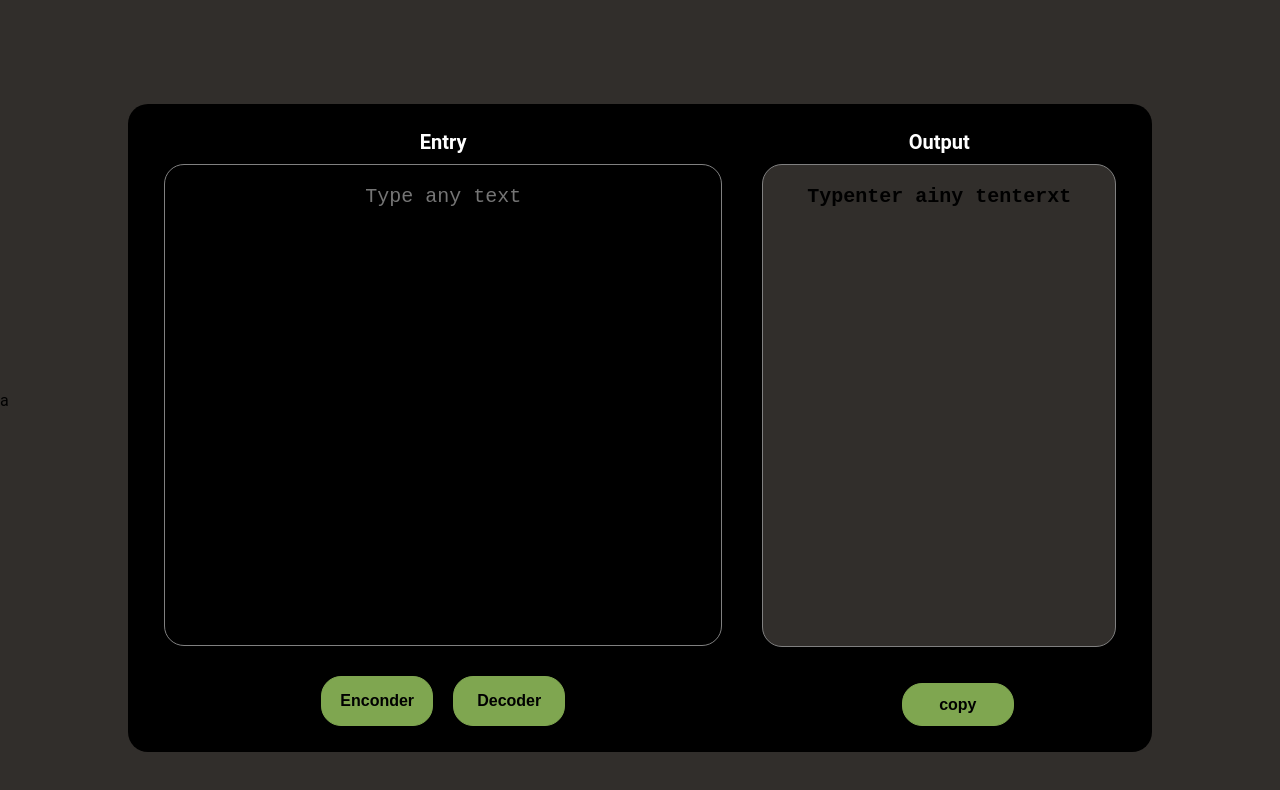
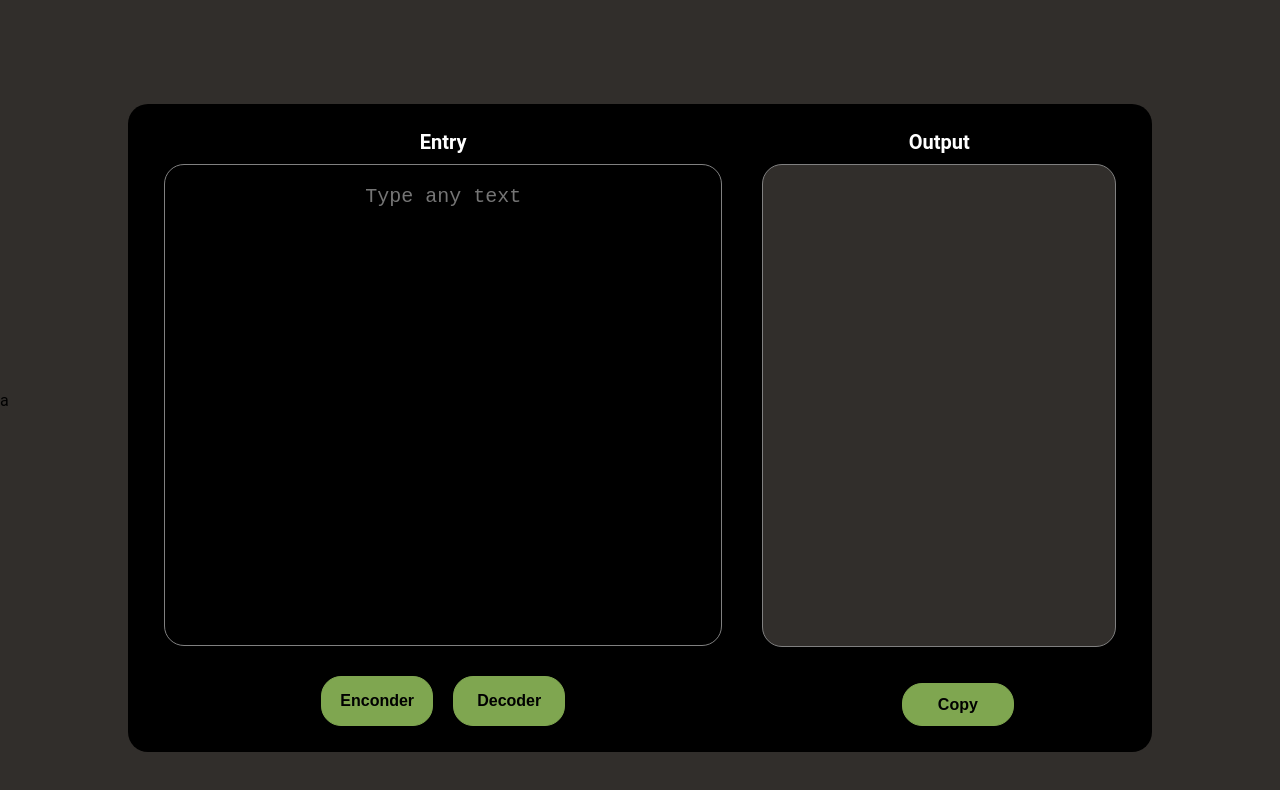
Before and after one commit to JuanObandoDev/encriptador-aluralatam, a React (Create React App) app: page / in a window 1280 px wide. Shown: the top 790 px of the page. Built offline with nearby package versions, Linux system fonts and the light colour scheme.

Commit message:
refactor: change out textarea by out paragraph

```diff
--- a/src/components/AluraEncoderDecoder.js
+++ b/src/components/AluraEncoderDecoder.js
@@ -34,14 +34,9 @@ export function AluraEncoderDecoder() {
       </div>
       <div className={styles.out}>
         <h1 className={styles.titleOut}>Output</h1>
-        <textarea
-          className={styles.output}
-          readonly
-          value={output}
-          placeholder="Typenter ainy tenterxt"
-        ></textarea>
+        <p className={styles.output}>{output}</p>
         <button className={styles.copyBtn} onClick={() => CopyValue(output)}>
-          copy
+          Copy
         </button>
       </div>
     </div>
```
